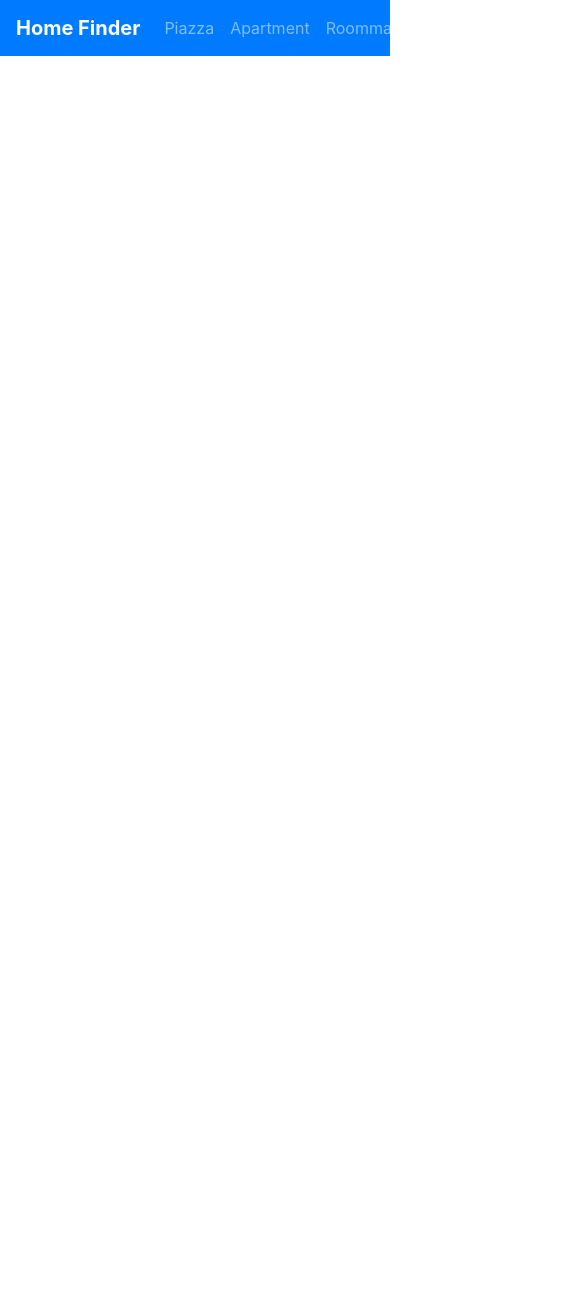
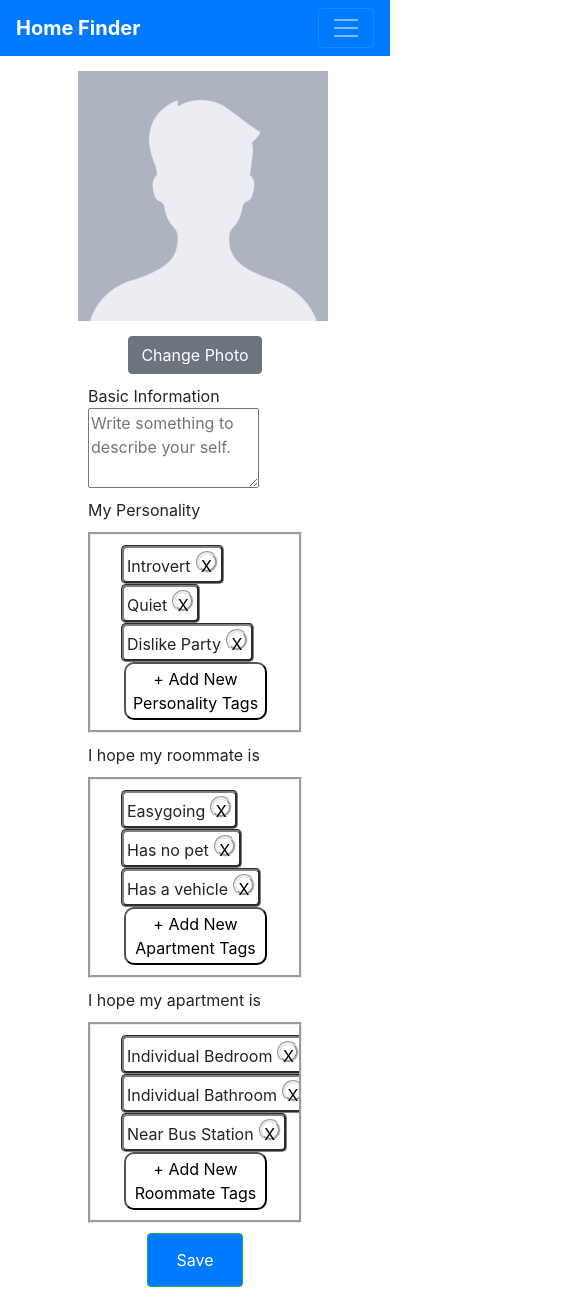
Before and after one commit to SAMHEO/capstone, a React (Create React App) app: page /profileedit in a window 390 px wide. Shown: the top 1297 px of the page, 585 px wide, since content can reach past the window. Before the commit the page ends 844 px from the top, so only its background shows below. Built offline with nearby package versions, Linux system fonts and the light colour scheme.

Commit message:
Add profile edit page and navigation bar support mobile view now

```diff
--- a/src/Forget/Forget.css
+++ b/src/Forget/Forget.css
@@ -7,10 +7,12 @@
 .forget-box {
     margin: 10px;
     width: 30%;
+    min-width: 300px;
 }
 
 #SendEmail-button {
     width: 30%;
+    min-width: 200px;
     margin: 20px;
     display: block;
     margin-left: auto;
--- a/src/Login/Login.css
+++ b/src/Login/Login.css
@@ -7,6 +7,7 @@
 .login-box {
     margin: 10px;
     width: 30%;
+    min-width: 240px;
 }
 
 #login-button {
--- a/src/Login/Login.js
+++ b/src/Login/Login.js
@@ -83,7 +83,7 @@ class Login extends Component {
                     required
                   ></input>
                 </div>
-                <div align="left" style={{ width: "28%" }} class="center">
+                <div align="left" style={{ width: "28%", minWidth: "200px"}} class="center">
                   <td class="text-center">
                     <input
                       type="checkbox"
@@ -105,11 +105,11 @@ class Login extends Component {
                   </button>
                 </div>
               </form>
-              <div class="center" style={{ width: "30%" }}>
-                <Nav.Link href="/signup">
+              <div class="center" style={{ width: "30%", minWidth: "250px" }}>
+                <Nav.Link href="/signup" style={{ minWidth: "300px" }}>
                   Don't have an account? Sign Up
                 </Nav.Link>
-                <Nav.Link href="/forget">Forget your password?</Nav.Link>
+                <Nav.Link href="/forget" style={{ minWidth: "250px" }}>Forget your password?</Nav.Link>
               </div>
             </div>
           </Col>
--- a/src/Profile/Profile.css
+++ b/src/Profile/Profile.css
@@ -23,8 +23,7 @@
     margin: 10px;
 }
 
-
-#basic-info {
+.tag-box {
     border-style: groove;
     margin-top: 10px;
     margin-bottom: 10px;
@@ -32,32 +31,28 @@
     padding-bottom: 10px;
     padding-left: 30px;
     padding-right: 30px;
+    overflow: auto;
 }
 
 
 #edit-button {
     margin-left: auto;
     margin-right: auto;
+    background-color: #007bff;
     margin-top: 10px;
     margin-bottom: 10px;
+}
+
+#edit-link {
+    color: white;
 }
 
 .tag {
     border-style: groove;
     border-color: grey;
     border-radius: 5px;
-    width: min-content;
-    display: inline;
+    width: max-content;
     padding: 3px;
     margin-right: 5px;
+    float: left;
 }
-
-.new-tag {
-    border-bottom: groove;
-    border-color: grey;
-    border-radius: 5px;
-    width: min-content;
-    display: inline;
-    padding: 3px;
-    margin-right: 5px;
-}
--- a/src/Profile/Profile.js
+++ b/src/Profile/Profile.js
@@ -1,9 +1,7 @@
 import React, { Component } from "react";
+import { Navbar, Nav } from "react-bootstrap";
 import "./Profile.css";
 
-function AddNewTag() {
-  return(<div class="new-tag">+ Add New Tag</div>);
-}
 function TagExample1() {
   return(<div class="tag">Introvert</div>);
 }
@@ -36,6 +34,7 @@ function TagExample9() {
 class Profile extends Component {
 
   edit = (e) => {
+    //TODO the backend edit function
   };
 
   render() {
@@ -64,31 +63,28 @@ class Profile extends Component {
 
           <div class="profile-box">
             My Personality
-            <div class="preofile-box" id="basic-info">
+            <div id="basic-info" class="tag-box">
               <TagExample1 />
               <TagExample2 />
               <TagExample3 />
-              <AddNewTag />
             </div>
           </div>
 
           <div class="profile-box">
             I hope my roommate is
-            <div class="preofile-box" id="basic-info">
+            <div id="apartment-info" class="tag-box">
               <TagExample4 />
               <TagExample5 />
               <TagExample6 />
-              <AddNewTag />
             </div>
           </div>
 
           <div class="profile-box">
             I hope my apartment is
-            <div class="preofile-box" id="basic-info">
+            <div id="roommate-info" class="tag-box">
               <TagExample7 />
               <TagExample8 />
               <TagExample9 />
-              <AddNewTag />
             </div>
           </div>
 
@@ -98,7 +94,7 @@ class Profile extends Component {
               id="edit-button"
               onClick={this.edit}
             >
-              <span class="glyphicon glyphicon-off"></span> Edit{" "}
+              <Nav.Link href="/profileedit" id="edit-link">Edit</Nav.Link>
             </button>
         </div>
       </div>
--- /dev/null
+++ b/src/ProfileEdit/ProfileEdit.css
@@ -0,0 +1,71 @@
+#save-button {
+    margin-left: auto;
+    margin-right: auto;
+    background-color: #007bff;
+    margin-top: 10px;
+    margin-bottom: 10px;
+}
+
+#save-link {
+    color: white;
+}
+
+#change-photo {
+    display: flex;
+    margin-left: auto;
+    margin-right: auto;
+}
+
+#basic-information {
+    display: flex;
+    width: 80%;
+    min-height: 5em;
+    overflow: auto;
+}
+
+.profile-box {
+    align: left;
+    margin: 10px;
+}
+
+.tag-box {
+    border-style: groove;
+    margin-top: 10px;
+    margin-bottom: 10px;
+    padding-top: 10px;
+    padding-bottom: 10px;
+    padding-left: 30px;
+    padding-right: 30px;
+    overflow: auto;
+}
+
+.delete {
+    background-color: white;
+    color: black;
+    width: 22px;
+    height: 22px;
+    padding: 0px;
+    margin-left: 5px;
+    border: groove;
+    display: inline;
+    border-radius: 20px;
+}
+
+.tag {
+    border-style: groove;
+    border-color: grey;
+    border-radius: 5px;
+    width: max-content;
+    padding: 3px;
+    margin-right: 5px;
+    float: left;
+}
+
+.new-tag {
+    background-color: white;
+    border-radius: 5px;
+    display: inline;
+    padding: 3px;
+    margin-right: 5px;
+    border-radius: 10px;
+}
--- /dev/null
+++ b/src/ProfileEdit/ProfileEdit.js
@@ -0,0 +1,170 @@
+import React, { Component } from "react";
+import { Navbar, Nav, Button } from "react-bootstrap";
+import "./ProfileEdit.css";
+import Profile from "../Profile/Profile";
+
+var BriefIndroduction = "Male, 22\nUndergraduate student at Virginia Tech\nAs a sophomore student at Virginia Tech, I just moved out from university dormitory and I’m looking for an apartment with an individual bedroom and bathroom in each bedroom so that there is better privacy compared with my life in-campus dormitory."
+
+  function ChangePhoto() {
+    return(
+      <div>
+        <button onClick={ProfileEdit.changePhoto} id="change-photo" class="btn btn-secondary">Change Photo</button>
+      </div>
+    )
+  }
+  function TagExample1() {
+    return(<div class="tag">Introvert
+              <button onClick={ProfileEdit.delete} class="delete" id="delete-1">X</button>
+            </div>);
+  }
+  function TagExample2() {
+    return(<div class="tag">Quiet
+            <button onClick={ProfileEdit.delete} class="delete" id="delete-2">X</button>
+          </div>);
+  }
+  function TagExample3() {
+    return(<div class="tag">Dislike Party
+            <button onClick={ProfileEdit.delete} class="delete" id="delete-3">X</button>
+    </div>);
+  }
+  function TagExample4() {
+    return(<div class="tag">Easygoing
+            <button onClick={ProfileEdit.delete} class="delete" id="delete-4">X</button>
+    </div>);
+  }
+  function TagExample5() {
+    return(<div class="tag">Has no pet
+          <button onClick={ProfileEdit.delete} class="delete" id="delete-5">X</button>
+    </div>);
+  }
+  function TagExample6() {
+    return(<div class="tag">Has a vehicle
+            <button onClick={ProfileEdit.delete} class="delete" id="delete-6">X</button>
+    </div>);
+  }
+  function TagExample7() {
+    return(<div class="tag">Individual Bedroom
+          <button onClick={ProfileEdit.delete} class="delete" id="delete-7">X</button>
+    </div>);
+  }
+  function TagExample8() {
+    return(<div class="tag">Individual Bathroom
+            <button onClick={ProfileEdit.delete} class="delete" id="delete-8">X</button>
+    </div>);
+  }
+  function TagExample9() {
+    return(<div class="tag">Near Bus Station
+            <button onClick={ProfileEdit.delete} class="delete" id="delete-9">X</button>
+    </div>);
+  }
+  function AddNewPersonalityTag() {
+    return(
+      <div class="new-tag">
+        <button onClick={ProfileEdit.addTag} class="new-tag" id="add-1"> + Add New Personality Tags</button>
+      </div>
+    );
+  }
+  function AddNewApartmentTag() {
+    return(
+      <div class="new-tag">
+        <button onClick={ProfileEdit.addTag} class="new-tag" id="add-2"> + Add New Apartment Tags</button>
+      </div>
+    );
+  }
+  function AddNewRoommateTag() {
+    return(
+      <div class="new-tag">
+        <button onClick={ProfileEdit.addTag} class="new-tag" id="add-3"> + Add New Roommate Tags</button>
+      </div>
+    );
+  }
+
+  class ProfileEdit extends Component {
+    changePhoto = (e) => {
+      //TODO the backend change photo function
+    }
+
+    save = (e) => {
+        //TODO the backend save function
+    };
+
+    delete = (e) => {
+      //TODO the backend delete tag function
+    };
+
+    addTag = (e) => {
+
+    };
+
+    render() {
+      return (
+        <div id="profile-page" style={{  }}>
+          <div>
+            <div class="center">
+                <img
+                  src="avatar.png"
+                  className="d-block center"
+                  alt="..."
+                  id="user-photo"
+                />
+                <ChangePhoto />
+            </div>
+            <div>
+
+            </div>
+            <div class="profile-box">
+                Basic Information
+                <textarea
+                    type="text"
+                    id="basic-information"
+                    placeholder="Write something to describe your self."
+                    required
+                    autofocus
+                ></textarea>
+            </div>
+
+            <div class="profile-box">
+              My Personality
+              <div id="basic-info" class="tag-box">
+                <TagExample1 />
+                <TagExample2 />
+                <TagExample3 />
+                <AddNewPersonalityTag />
+              </div>
+            </div>
+
+            <div class="profile-box">
+              I hope my roommate is
+              <div id="apartment-info" class="tag-box">
+                <TagExample4 />
+                <TagExample5 />
+                <TagExample6 />
+                <AddNewApartmentTag />
+              </div>
+            </div>
+
+            <div class="profile-box">
+              I hope my apartment is
+              <div id="roommate-info" class="tag-box">
+                <TagExample7 />
+                <TagExample8 />
+                <TagExample9 />
+                <AddNewRoommateTag />
+              </div>
+            </div>
+
+            <button
+                type="save"
+                class="btn btn-success btn-default center"
+                id="save-button"
+                onClick={this.save}
+              >
+                <Nav.Link href="/profile" id="save-link">Save</Nav.Link>
+              </button>
+          </div>
+        </div>
+      );
+    }
+  }
+
+  export default ProfileEdit;
--- a/src/Routes.js
+++ b/src/Routes.js
@@ -7,6 +7,7 @@ import Roommate from "./Roommates/Roommate";
 import About from "./About/About";
 import history from "./history";
 import Profile from "./Profile/Profile";
+import ProfileEdit from "./ProfileEdit/ProfileEdit"
 import Login from "./Login/Login";
 import Signup from "./Signup/Signup";
 import Forget from "./Forget/Forget";
@@ -21,6 +22,7 @@ export default class Routes extends Component {
           <Route path="/roommate" exact component={Roommate} />
           <Route path="/about" component={About} />
           <Route path="/profile" component={Profile} />
+          <Route path="/profileedit" component={ProfileEdit} />
           <Route path="/login" component={Login} />
           <Route path="/signup" component={Signup} />
           <Route path="/forget" component={Forget} />
--- a/src/Signup/Signup.css
+++ b/src/Signup/Signup.css
@@ -7,6 +7,7 @@
 .signup-box {
     margin: 10px;
     width: 30%;
+    min-width: 300px;
 }
 
 #Signup-button {
--- a/src/Signup/Signup.js
+++ b/src/Signup/Signup.js
@@ -101,7 +101,7 @@ class Signup extends Component {
             <span class="glyphicon glyphicon-off"></span> Sign Up{" "}
           </button>
         </div>
-        <div class="center" style={{ width: "30%" }}>
+        <div class="center" style={{ width: "30%", minWidth: "265px"}}>
           <Nav.Link href="/Login">Already have an account? Login</Nav.Link>
         </div>
       </div>
--- a/src/components/Navbar.css
+++ b/src/components/Navbar.css
@@ -1,3 +1,23 @@
 .btn-space {
   margin-right: 5px;
 }
+
+.spacer {
+  flex: 1;
+}
+
+#nav-bar-container {
+  display: flex;
+}
+
+.link-item {
+  display: flex;
+}
+
+#link-item1 {
+  display: flex;
+}
+
+#link-item2 {
+  display: flex;
+}
--- a/src/components/Navbar.js
+++ b/src/components/Navbar.js
@@ -1,26 +1,28 @@
 import React from "react";
 import "./Navbar.css";
+import { Link } from 'react-router-dom';
 import { Navbar, Nav } from "react-bootstrap";
 import { withRouter } from "react-router-dom";
-
 const Navigation = (props) => {
   console.log(props);
+
   return (
-    <Navbar bg="primary" variant="dark" /*fixed="top"*/>
+    <Navbar collapseOnSelect expand="lg" bg="primary" variant="dark" /*fixed="top"*/ >
       <Navbar.Brand href="/">Home Finder</Navbar.Brand>
       <Navbar.Toggle aria-controls="basic-navbar-nav" />
-      <Navbar.Collapse id="basic-navbar-nav" className="justify-content-end">
-        <Nav>
-          <Nav.Link href="/">Piazza</Nav.Link>
-          <Nav.Link href="/apartment">Apartment</Nav.Link>
-          <Nav.Link href="/roommate">Roommates</Nav.Link>
-          <Nav.Link href="/about">About</Nav.Link>
-          <Nav.Link href="/profile">Profile</Nav.Link>
-          <Nav.Link href="/login">Login</Nav.Link>
+      <Navbar.Collapse>
+        <Nav className="navbar-nav ml-auto" id="nav-bar-container">
+          <Nav.Item class="link-item"><Nav.Link eventKey="1" href="/">Piazza</Nav.Link></Nav.Item>
+          <Nav.Item class="link-item"><Nav.Link eventKey="2" href="/apartment">Apartment</Nav.Link></Nav.Item>
+          <Nav.Item class="link-item"><Nav.Link eventKey="3" href="/roommate">Roommates</Nav.Link></Nav.Item>
+          <Nav.Item class="link-item"><Nav.Link eventKey="4" href="/about">About</Nav.Link></Nav.Item>
+          <Nav.Item class="link-item"><Nav.Link eventKey="5" href="/profile">Profile</Nav.Link></Nav.Item>
+          <Nav.Item class="link-item"><Nav.Link eventKey="6" href="/login">Login</Nav.Link></Nav.Item>
         </Nav>
       </Navbar.Collapse>
     </Navbar>
   );
+
 };
 
 export default withRouter(Navigation);
```
Also changed, not shown: 1 other file (tests, documents, lock files or other folders).
